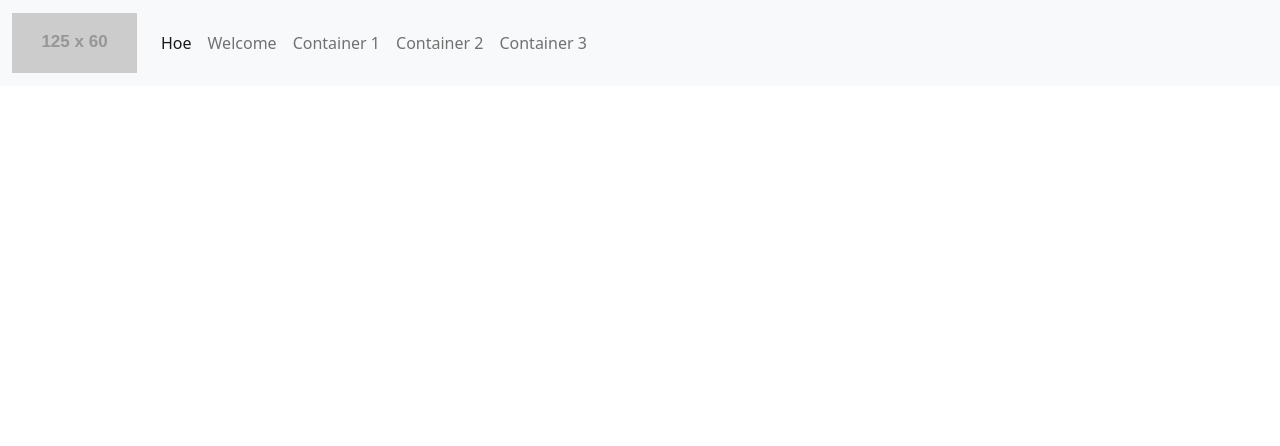
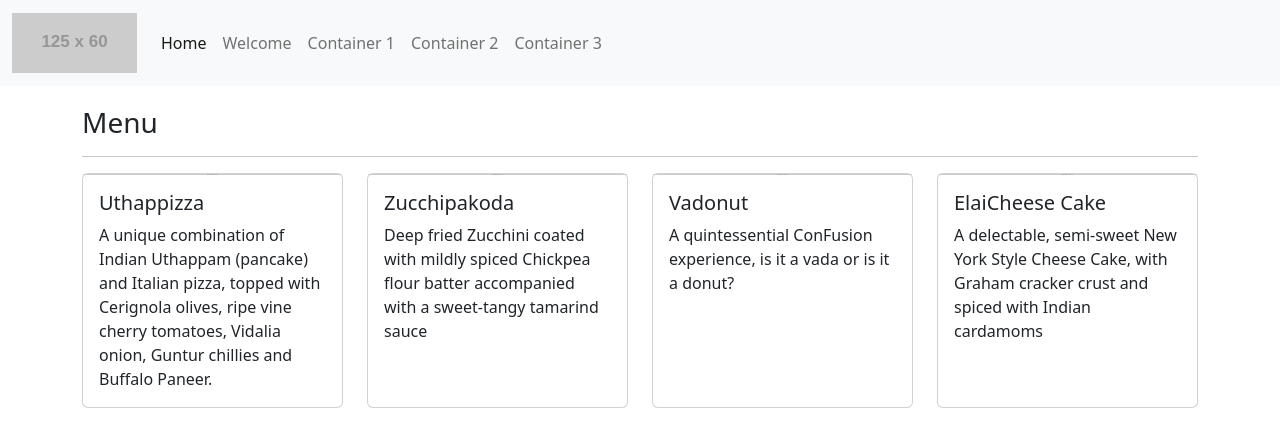
Before and after one commit to Engtsopotsa/conFusion, an Angular app: page / in a window 1280 px wide. Shown: the top 446 px of the page. Built offline with nearby package versions, Linux system fonts and the light colour scheme.

Commit message:
menu component dishes section

```diff
--- a/src/app/app.component.html
+++ b/src/app/app.component.html
@@ -18,7 +18,7 @@
     <div class="collapse navbar-collapse" id="navbarSupportedContent">
       <ul class="navbar-nav me-auto mb-2 mb-lg-0">
         <li class="nav-item">
-          <a class="nav-link active" aria-current="page" href="#">Hoe</a>
+          <a class="nav-link active" aria-current="page" href="#">Home</a>
         </li>
         <li class="nav-item">
           <a class="nav-link" aria-current="page" href="#Welcome">Welcome</a>
@@ -42,3 +42,5 @@
     </div>
   </div>
 </nav>
+<!-- menu component nested in appcomponent -->
+<app-menu></app-menu>
--- a/src/app/menu/menu.component.html
+++ b/src/app/menu/menu.component.html
@@ -1 +1,21 @@
-<p>menu works!</p>
+<div class="container" style="margin-top: 20px">
+  <div>
+    <h3>Menu</h3>
+    <hr />
+  </div>
+  <div class="row row-cols-1 row-cols-md-2 row-cols-lg-4 g-4">
+    <div *ngFor="let dish of dishes" class="col">
+      <div class="card h-100">
+        <img
+          src="{{ dish.image }}"
+          class="card-img-top"
+          alt="{{ dish.name }}"
+        />
+        <div class="card-body">
+          <h5 class="card-title">{{ dish.name }}</h5>
+          <p class="card-text">{{ dish.description }}</p>
+        </div>
+      </div>
+    </div>
+  </div>
+</div>
--- a/src/app/menu/menu.component.ts
+++ b/src/app/menu/menu.component.ts
@@ -1,10 +1,60 @@
 import { Component } from '@angular/core';
+
+// import dish interface
+import { Dish } from '../shared/dish';
 
 @Component({
   selector: 'app-menu',
   templateUrl: './menu.component.html',
-  styleUrls: ['./menu.component.scss']
+  styleUrls: ['./menu.component.scss'],
 })
 export class MenuComponent {
-
+  // hard coded dishes
+  dishes: Dish[] = [
+    {
+      id: '0',
+      name: 'Uthappizza',
+      image: 'https://dummyimage.com/640x4:3',
+      category: 'mains',
+      featured: true,
+      label: 'Hot',
+      price: '4.99',
+      // tslint:disable-next-line:max-line-length
+      description:
+        'A unique combination of Indian Uthappam (pancake) and Italian pizza, topped with Cerignola olives, ripe vine cherry tomatoes, Vidalia onion, Guntur chillies and Buffalo Paneer.',
+    },
+    {
+      id: '1',
+      name: 'Zucchipakoda',
+      image: 'https://dummyimage.com/640x4:3',
+      category: 'appetizer',
+      featured: false,
+      label: '',
+      price: '1.99',
+      description:
+        'Deep fried Zucchini coated with mildly spiced Chickpea flour batter accompanied with a sweet-tangy tamarind sauce',
+    },
+    {
+      id: '2',
+      name: 'Vadonut',
+      image: 'https://dummyimage.com/640x4:3',
+      category: 'appetizer',
+      featured: false,
+      label: 'New',
+      price: '1.99',
+      description:
+        'A quintessential ConFusion experience, is it a vada or is it a donut?',
+    },
+    {
+      id: '3',
+      name: 'ElaiCheese Cake',
+      image: 'https://dummyimage.com/640x4:3',
+      category: 'dessert',
+      featured: false,
+      label: '',
+      price: '2.99',
+      description:
+        'A delectable, semi-sweet New York Style Cheese Cake, with Graham cracker crust and spiced with Indian cardamoms',
+    },
+  ];
 }
```
Also changed, not shown: src/app/shared/dish.ts (+8 -0 lines).
